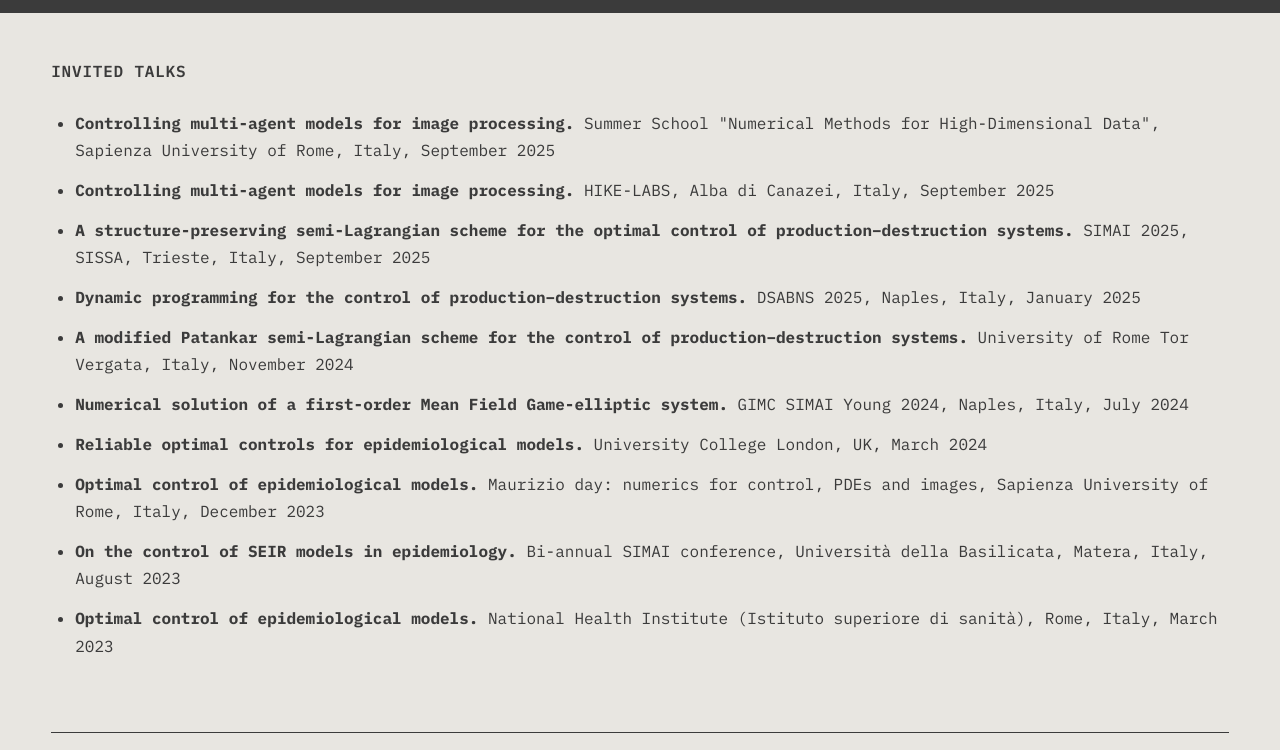
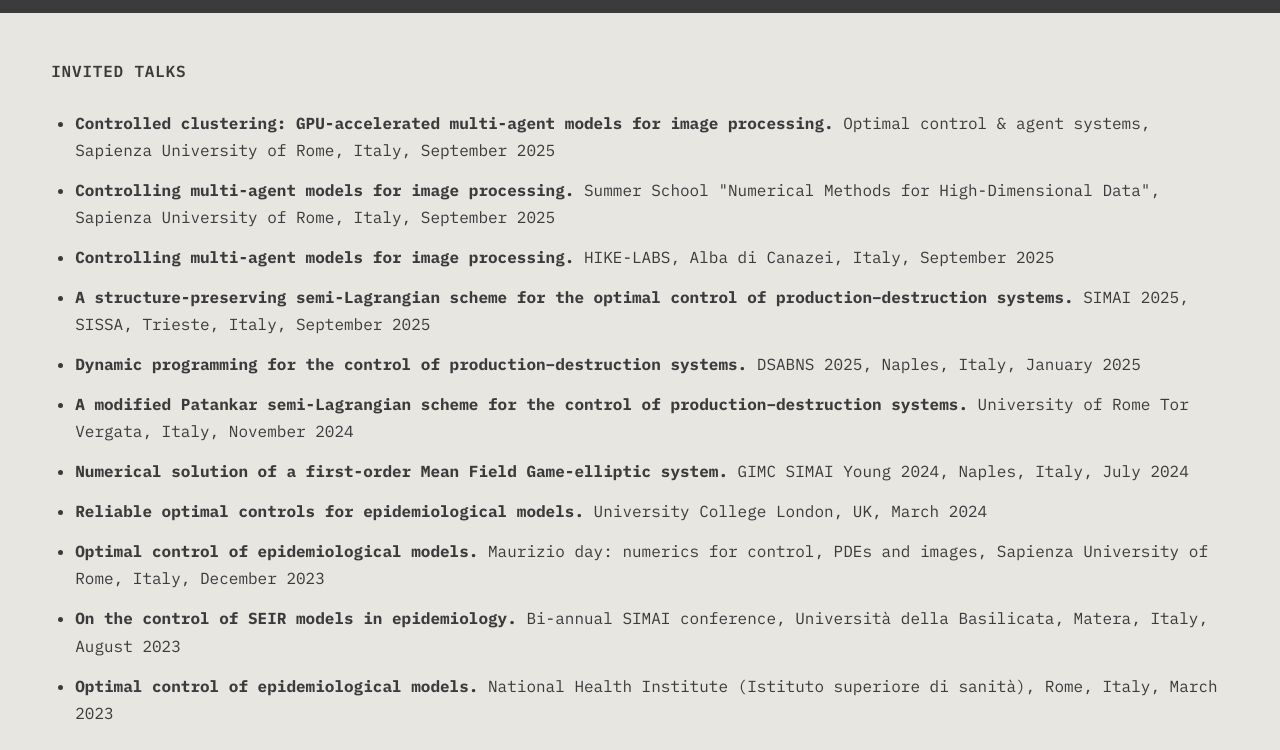
Before and after one commit to alessio-oliviero/alessio-oliviero.github.io, a plain HTML site: page talks.html in a window 1280 px wide. Shown: the part 50-800 px from the top of the page. Drawn offline with Linux system fonts and the light colour scheme.

Commit message:
Added controlled clustering (sep 25) in the talks page

```diff
--- a/talks.html
+++ b/talks.html
@@ -21,6 +21,7 @@
         <section>
             <h2 class="section-heading">Invited Talks</h2>
             <ul class="talk-list">
+                <li><strong>Controlled clustering: GPU-accelerated multi-agent models for image processing.</strong> Optimal control & agent systems, Sapienza University of Rome, Italy, September 2025</li>
                 <li><strong>Controlling multi-agent models for image processing.</strong> Summer School "Numerical Methods for High-Dimensional Data", Sapienza University of Rome, Italy, September 2025</li>
                 <li><strong>Controlling multi-agent models for image processing.</strong> HIKE-LABS, Alba di Canazei, Italy, September 2025</li>
                 <li><strong>A structure-preserving semi-Lagrangian scheme for the optimal control of production&ndash;destruction systems.</strong> SIMAI 2025, SISSA, Trieste, Italy, September 2025</li>
```
